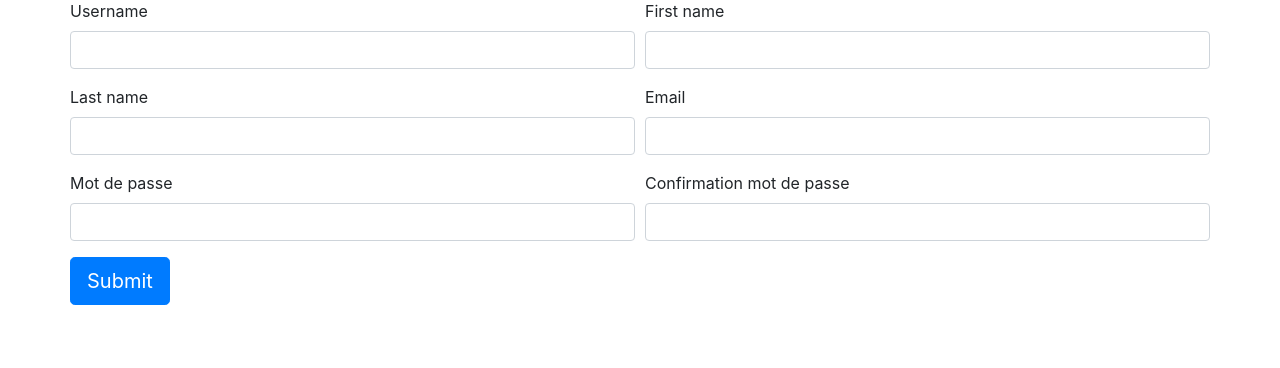
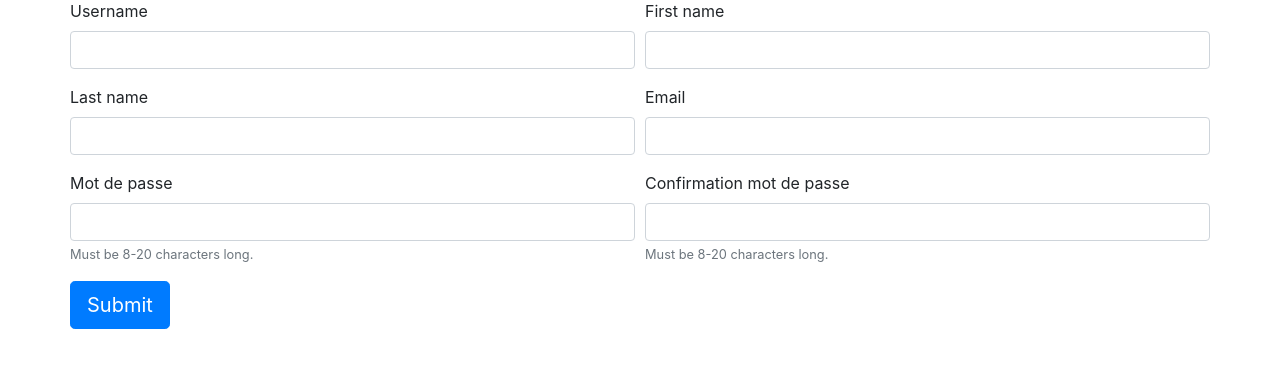
Before and after one commit to matissel/EnCasDeSoif, a Django app: page /account/register/ in a window 1280 px wide. Shown: the part 113-481 px from the top of the page. Run offline with Django 3.2, Linux system fonts and the light colour scheme; some libraries are stand-ins or nearby versions.

Commit message:
Fix templates

```diff
--- a/accounts/templates/accounts/reg_form.html
+++ b/accounts/templates/accounts/reg_form.html
@@ -4,43 +4,53 @@
 <div class="container">
     <h1> Register </h1>
     <div class="row justify-content-center">
-        <form method="post">
+        <form method="post" data-toggle="validator" role="form">
             {% csrf_token %}
             <div class="form-row">
                 <div class="form-group col-md-6">
                         {{ form.username.errors }}
                         <label for="{{ form.username.id_for_label }}">Username</label>
                         <input type="text" required class="form-control" name="{{ form.username.name }}" id="{{ form.username.id_for_label }}">
+
                 </div>
 
                 <div class="form-group col-md-6">
                     {{ form.first_name.errors }}
                     <label for="{{ form.first_name.id_for_label }}">First name</label>
                     <input type="text" required class="form-control" name="{{ form.first_name.name }}" id="{{ form.first_name.id_for_label }}">
+
                 </div>
 
                 <div class="form-group col-md-6">
                     {{ form.last_name.errors }}
                     <label for="{{ form.last_name.id_for_label }}">Last name</label>
                     <input type="text" required class="form-control" name="{{ form.last_name.name }}" id="{{ form.lastname.id_for_label }}">
+
                 </div>
 
                 <div class="form-group col-md-6">
                     {{ form.email.errors }}
                     <label for="{{ form.email.id_for_label }}">Email</label>
                     <input type="text" required class="form-control" name="{{ form.email.name }}" id="{{ form.email.id_for_label }}">
+
                 </div>
 
                 <div class="form-group col-md-6">
                     {{ form.password1.errors }}
                     <label for="{{ form.password1.id_for_label }}">Mot de passe</label>
                     <input type="password" required class="form-control" name="{{ form.password1.name }}" id="{{ form.password1.id_for_label }}">
+                    <small id="passwordHelpInline" class="text-muted">
+                            Must be 8-20 characters long.
+                    </small>
                 </div>
 
                 <div class="form-group col-md-6">
                     {{ form.password2.errors }}
                     <label for="{{ form.password2.id_for_label }}">Confirmation mot de passe</label>
                     <input type="password" required class="form-control" name="{{ form.password2.name }}" id="{{ form.password2.id_for_label }}">
+                    <small id="passwordHelpInline" class="text-muted">
+                            Must be 8-20 characters long.
+                    </small>
                 </div>
             </div>
             <button class="btn btn-lg btn-primary outline" type="submit" name="button">Submit</button>
```
